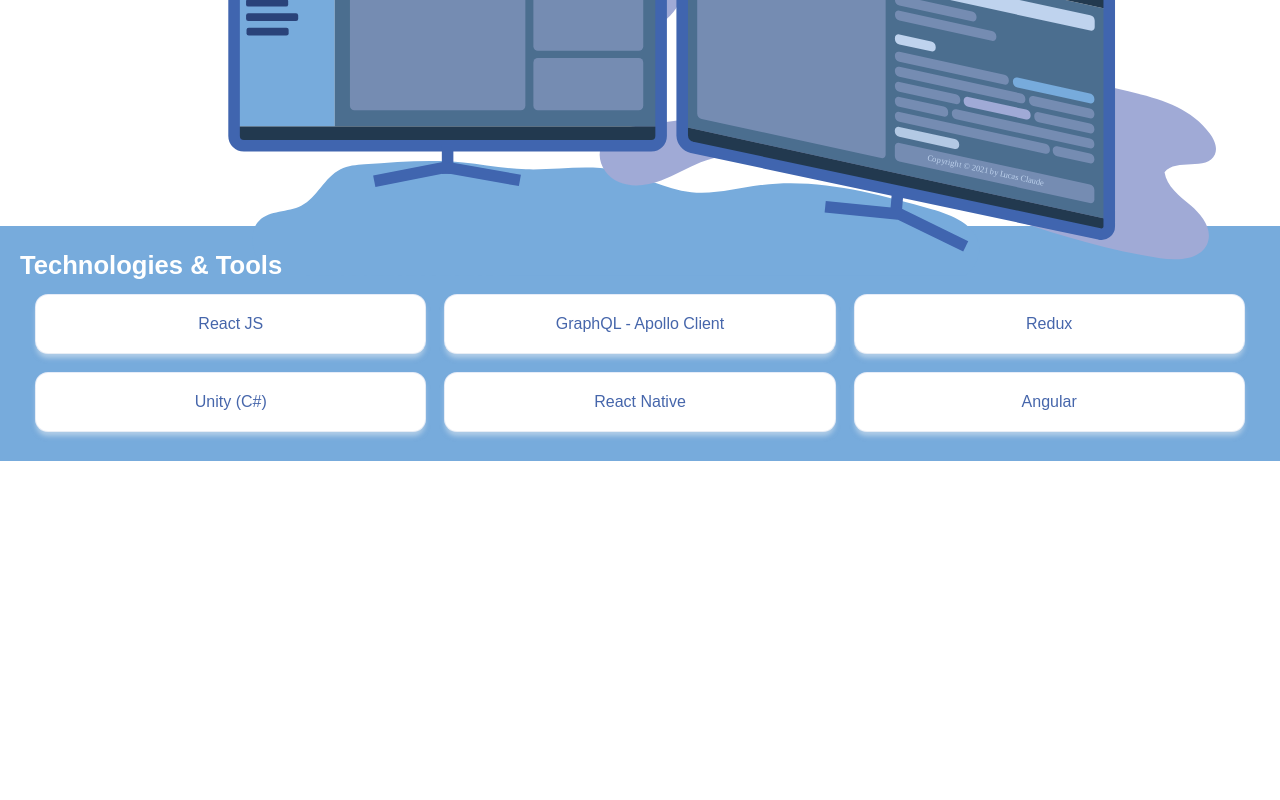
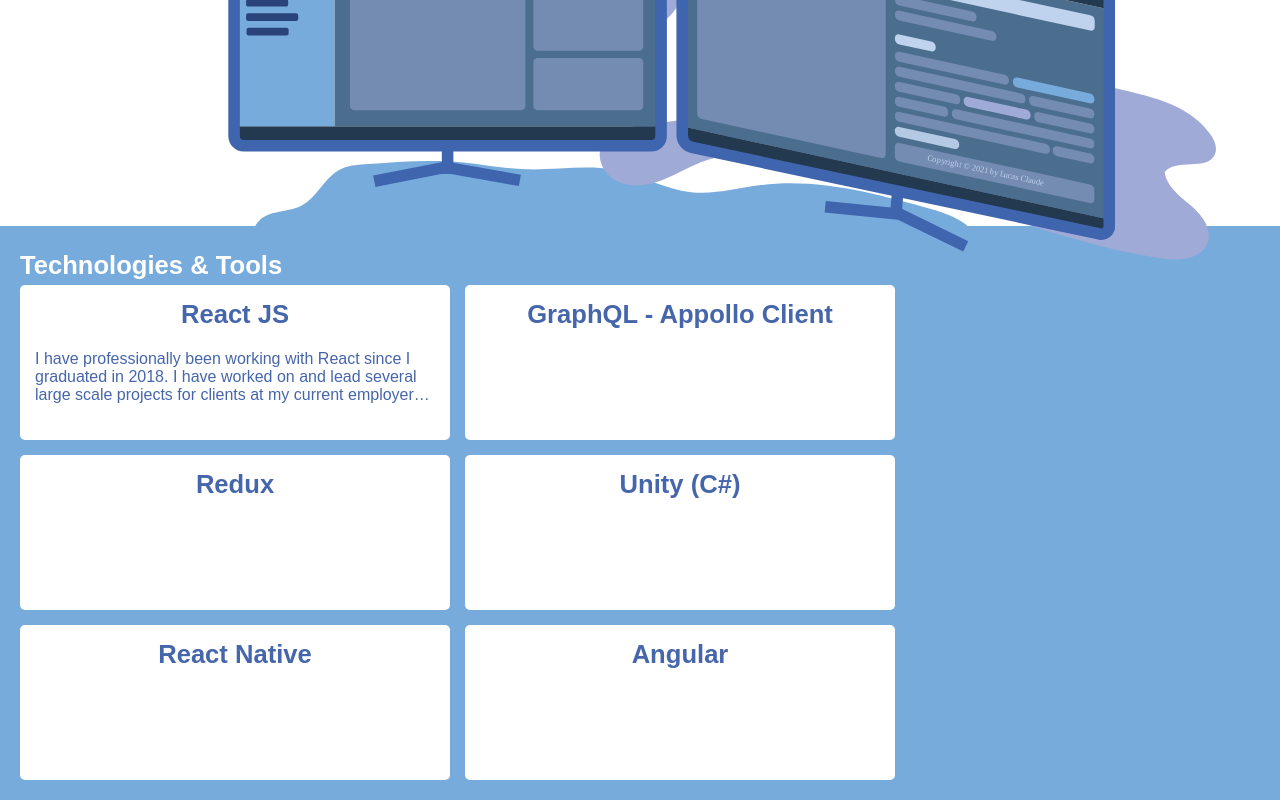
Before and after one commit to LucasClaude/LC-Portfolio, a React (Create React App) app: page / in a window 1280 px wide. Shown: the part 415-1215 px from the top of the page. Before the commit the page ends 876 px from the top, so only its background shows below. Built offline with nearby package versions, Linux system fonts and the light colour scheme; no server answers; a web font is replaced by a local one.

Commit message:
animated-cards

```diff
--- a/package.json
+++ b/package.json
@@ -11,6 +11,7 @@
     "@types/node": "^12.0.0",
     "@types/react": "^17.0.0",
     "@types/react-dom": "^17.0.0",
+    "clsx": "^1.1.1",
     "graphql": "^16.0.1",
     "node-sass": "^6.0.1",
     "react": "^17.0.2",
--- a/src/components/Home/Home.tsx
+++ b/src/components/Home/Home.tsx
@@ -2,7 +2,9 @@
 
 import monitorGraphic from "../../assets/monitor-icons-w-table.svg";
 import { useHomeInfo } from "../../queries/HomeQueries";
+import AnimatedCards from "../../sharedComponents/AnimatedComponents/AnimatedCards/AnimatedCards";
 import AnimatedHeader from "../../sharedComponents/AnimatedComponents/AnimatedHeader/AnimatedHeader";
+import { skills } from "./Skills";
 import "./styles.scss";
 
 const Home = () => {
@@ -11,7 +13,7 @@
     <div className="home">
       <div className="home-bio">
         <div className="home-bio-text">
-          <AnimatedHeader text="Lucas Claude"/>
+          <AnimatedHeader text="Lucas Claude" />
           <h3>Software Engineer</h3>
           {/* <p>Currently a Software Engineer at Haneke Design</p>
           <p>
@@ -27,14 +29,7 @@
       <div className="secondary-content">
         <div className="container">
           <h2>Technologies &amp; Tools</h2>
-          <div className="technologies">
-            <div className="technologies-cards">React JS</div>
-            <div className="technologies-cards">GraphQL - Apollo Client</div>
-            <div className="technologies-cards">Redux</div>
-            <div className="technologies-cards">{`Unity (C#)`}</div>
-            <div className="technologies-cards">React Native</div>
-            <div className="technologies-cards">Angular</div>
-          </div>
+          <AnimatedCards cards={skills}/>
         </div>
       </div>
     </div>
--- /dev/null
+++ b/src/components/Home/Skills.tsx
@@ -0,0 +1,36 @@
+export const skills = [
+  {
+    title: 'React JS',
+    text: `I have professionally been working with React since I graduated in 2018.
+    I have worked on and lead several large scale projects for clients at my current employer Haneke Design.
+    Having worked with Javascript since 2014, I was very excited to find a library/framework like React while in College
+    and have really been passionate about how far React has come and all of the new additions that are constantly being added
+    with each update.`,
+    image: '',
+  },
+  {
+    title: 'GraphQL - Appollo Client',
+    text: '',
+    image: '',
+  },
+  {
+    title: 'Redux',
+    text: '',
+    image: '',
+  },
+  {
+    title: 'Unity (C#)',
+    text: '',
+    image: '',
+  },
+  {
+    title: 'React Native',
+    text: '',
+    image: '',
+  },
+  {
+    title: 'Angular',
+    text: '',
+    image: '',
+  },
+];
--- a/src/components/Home/styles.scss
+++ b/src/components/Home/styles.scss
@@ -1,6 +1,7 @@
 .home {
   width: 100%;
   margin: auto;
+  animation: fadeIn 1s linear;
 
   &-bio {
     padding-bottom: 20px;
@@ -57,3 +58,26 @@
     }
   }
 }
+
+@keyframes fadeIn {
+  0% {
+      opacity: 0;
+      transform: translateY(startYposition);
+  }
+  100% {
+      opacity: 1;
+      transform: translateY(endYposition);
+  }
+}
+
+@keyframes roundandround {
+  to {
+    transform: rotateX(360deg) rotateY(360deg);
+  }
+}
+
+@keyframes show {
+  to {
+    opacity: 1;
+  }
+}
--- /dev/null
+++ b/src/sharedComponents/AnimatedComponents/AnimatedCards/AnimatedCards.tsx
@@ -0,0 +1,91 @@
+import { useRef, useEffect, useState } from "react";
+import clsx from "clsx";
+
+import "./styles.scss";
+
+type AnimatedCardProps = {
+  cards: {
+    title: string;
+    text: string;
+    image: string;
+  }[];
+};
+
+type BoundingClient = {
+  top: number,
+  bottom: number,
+  height: number,
+}
+
+const AnimatedCards = ({ cards }: AnimatedCardProps) => {
+  const cardContainer = useRef<any>(null);
+  const [activeCard, setActiveCard] = useState<number | null>(null);
+  const [children, setChildren] = useState<any>();
+  const [marginTop, setMarginTop] = useState<number>(0);
+
+  useEffect(() => {
+    setChildren(cardContainer?.current?.children);
+  }, [activeCard]);
+
+  const calculateTopAndBottomDifference = ({ top, bottom, height }: BoundingClient) => {
+    // console.log(bottom - top);
+
+    console.log(bottom, top, height);
+
+    if (bottom - top !== height) {
+      console.log('here');
+      return 0
+    }
+
+    return 0;
+  }
+
+  const outerHeight = (el: any) => {
+    var style = window.getComputedStyle(el);
+    let marginBottom = parseInt(style.marginBottom);
+    if (marginBottom) {
+      return marginBottom;
+    }
+  };
+
+  useEffect(() => {
+    if (children) {
+      let margin: any = 0;
+      [...children]?.forEach((child: any) => {
+        if (outerHeight(child)) {
+          margin = outerHeight(child)
+        }
+      });
+      // if margin === 0
+      console.log(margin);
+      setMarginTop(-margin);
+    }
+  },[children, activeCard]);
+
+  return (
+    <div className="animated-cards" ref={cardContainer}>
+      {cards?.map(({ title, text, image }, index) => {
+        const elements = children || [];
+        const thisElement = [...elements][index];
+        const height = thisElement?.offsetHeight;
+        console.log(marginTop);
+
+        return (
+          <div
+            className={clsx("animated-cards-card", {
+              "animated-cards-card-active": activeCard === index,
+            })}
+            key={index}
+            style={activeCard === index && {  } || { bottom: marginTop }}
+            onClick={() => setActiveCard(index)}
+          >
+            <h3>{title}</h3>
+            <p className="animated-cards-card-description">{text}</p>
+          </div>
+        );
+      })}
+    </div>
+  );
+};
+
+export default AnimatedCards;
--- /dev/null
+++ b/src/sharedComponents/AnimatedComponents/AnimatedCards/styles.scss
@@ -0,0 +1,35 @@
+.animated-cards {
+  display: flex;
+  flex-wrap: wrap;
+  gap: 15px;
+
+  // grid-template-rows: 3ch auto minmax(60px, 130px);
+  &-card {
+    // width: clamp
+    width: clamp(400px, 100%, calc(33% - 36px));
+    height: fit-content;
+    display: flex;
+    justify-content: flex-start;
+    align-items: center;
+    flex-direction: column;
+    background-color: white;
+    color: #4666ab;
+    padding: 10px 15px;
+    border-radius: 5px;
+    min-height: 135px;
+    margin-bottom: auto;
+    margin-top: 0;
+
+    &-description {
+      display: -webkit-box;
+      -webkit-line-clamp: 3;
+      -webkit-box-orient: vertical;
+      overflow: hidden;
+    }
+    &-active {
+      .animated-cards-card-description {
+        -webkit-line-clamp: unset;
+      }
+    }
+  }
+}
```
Also changed, not shown: 1 other file (tests, documents, lock files or other folders).
